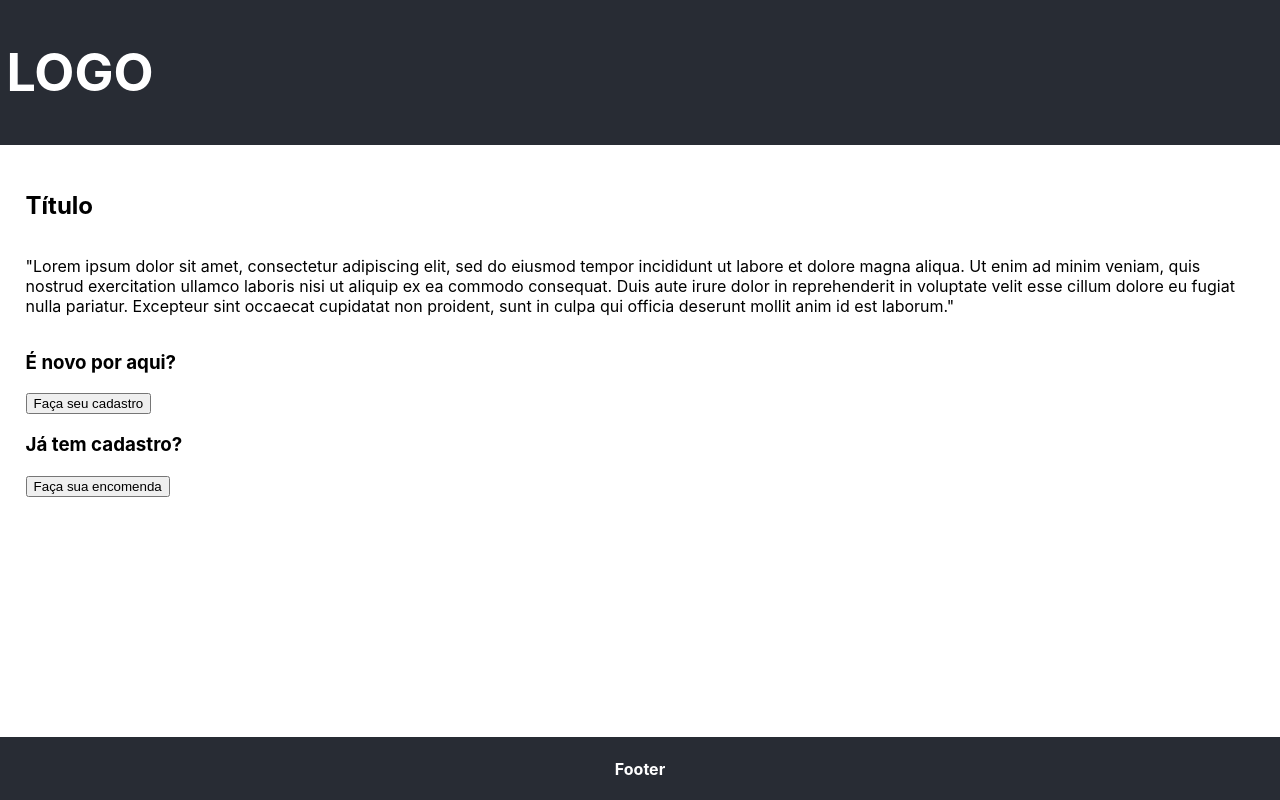
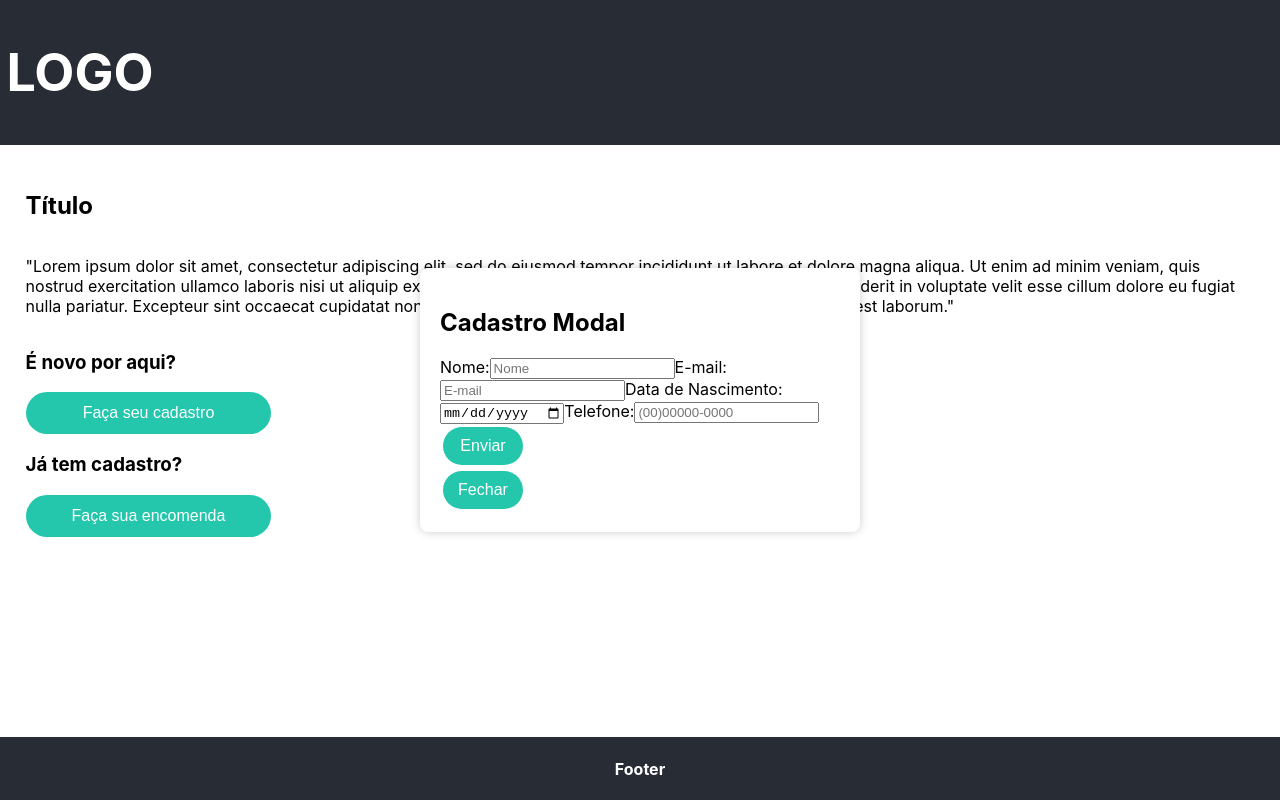
Before and after one commit to casscannelle/hoc-reactform, a React (Create React App) app: page / in a window 1280 px wide. Both pictures are taken after a click on the button "Faça seu cadastro". Built offline with nearby package versions, Linux system fonts and the light colour scheme.

Commit message:
modal cadastros + ajustes css

```diff
--- a/src/App.css
+++ b/src/App.css
@@ -30,32 +30,49 @@
 }
 
 .modal {
-  width: 360px;
-  height: 50%;
-  align-content: center;
-  background-color: #f0f0f0;
-  padding: 25px 25px;
-  border-radius: 15px;
-  box-shadow: -2px 0 5px rgba(0, 0, 0, 0.1);
-  transition: transform 0.3s ease-in-out;
+  position: fixed;
+  top: 50%;
+  left: 50%;
+  transform: translate(-50%, -50%);
+  width: 400px;
+  padding: 20px;
+  background-color: #fff;
+  border-radius: 8px;
+  box-shadow: 0 0 10px rgba(0, 0, 0, 0.2);
   z-index: 1;
 }
 
-.modal .close {
+.btn {
+  font-size: 1rem;
+  align-items: center;
+  border: 0 none;
+  border-radius: 25px;
+  color: #fff;
+  background-color: rgb(36, 199, 172);
   cursor: pointer;
-  position: absolute;
-  top: 10px;
-  right: 10px;
-  font-size: 25px;
-
+  margin-bottom: 0;
+  padding: 12px 20px;
+  width: 20%;
 }
 
-.modal .close:hover {
+.btn:hover {
+  background-color: rgba(46, 143, 127, 0.808);
+}
+
+.btn-modal {
+  font-size: 1rem;
+  align-items: center;
+  border: 0 none;
+  border-radius: 25px;
+  color: #fff;
+  background-color: rgb(36, 199, 172);
   cursor: pointer;
-  position: absolute;
-  top: 10px;
-  right: 10px;
-  font-size: 25px;
-  color: #cf2c2c;
+  margin-bottom: 0;
+  padding: 10px 12px;
+  width: 20%;
+  margin: 3px;
+}
 
+.btn-modal:hover {
+  background-color: rgba(46, 143, 127, 0.808);
 }
--- a/src/App.js
+++ b/src/App.js
@@ -1,8 +1,27 @@
+import React, { useState } from 'react';
 import './App.css';
 import FormInscricao from './components/FormInscricao/FormInscricao';
 import FormEncomenda from './components/FormEncomenda/FormEncomenda';
 
-const App =() => {
+const App = () => {
+  const [isCadastroModalOpen, setIsCadastroModalOpen] = useState(false);
+  const [isEncomendaModalOpen, setIsEncomendaModalOpen] = useState(false);
+
+  const openCadastroModal = () => {
+    setIsCadastroModalOpen(true);
+  };
+
+  const closeCadastroModal = () => {
+    setIsCadastroModalOpen(false);
+  };
+
+  const openEncomendaModal = () => {
+    setIsEncomendaModalOpen(true);
+  };
+
+  const closeEncomendaModal = () => {
+    setIsEncomendaModalOpen(false);
+  };
 
   return (
     <div className="App">
@@ -18,14 +37,34 @@ const App =() => {
         <p>"Lorem ipsum dolor sit amet, consectetur adipiscing elit, sed do eiusmod tempor incididunt ut labore et dolore magna aliqua. Ut enim ad minim veniam, quis nostrud exercitation ullamco laboris nisi ut aliquip ex ea commodo consequat. Duis aute irure dolor in reprehenderit in voluptate velit esse cillum dolore eu fugiat nulla pariatur. Excepteur sint occaecat cupidatat non proident, sunt in culpa qui officia deserunt mollit anim id est laborum."</p>
         <span>
           <h3>É novo por aqui?</h3>
-          <button>Faça seu cadastro</button>
+          <button className='btn' onClick={ () => {openCadastroModal(); closeEncomendaModal()}}>Faça seu cadastro</button>
         </span>
         <span>
           <h3>Já tem cadastro?</h3>
-          <button>Faça sua encomenda</button>
+          <button className='btn' onClick={ () => {openEncomendaModal(); closeCadastroModal()}}>Faça sua encomenda</button>
         </span>
 
       </div>
+      {/* Modais */}
+      {isCadastroModalOpen && (
+        <div className="modal">
+          <div className="modal-content">
+            <h2>Cadastro Modal</h2>
+            <FormInscricao />
+            <button className='btn-modal' onClick={closeCadastroModal}>Fechar</button>
+          </div>
+        </div>
+      )}
+
+      {isEncomendaModalOpen && (
+        <div className="modal">
+          <div className="modal-content">
+            <h2>Encomenda Modal</h2>
+            <FormEncomenda />
+            <button className='btn-modal' onClick={closeEncomendaModal}>Fechar</button>
+          </div>
+        </div>
+      )}
       <div>
           <footer className='footer'>
         <h4>Footer</h4>
--- a/src/components/FormEncomenda/FormEncomenda.js
+++ b/src/components/FormEncomenda/FormEncomenda.js
@@ -49,7 +49,8 @@ const FormEncomenda = () => {
     return (
         <div className="form-container">
             <form onSubmit={onSubmit} className="space-y-8">
-                <label>Nome:</label>
+                <div>
+                    <label>Nome:</label>
                     <input
                     value={nome}
                     onChange={(e) => setNome(e.target.value)}
@@ -59,7 +60,9 @@ const FormEncomenda = () => {
                     required
                     />
                     {!errors.hasOwnProperty('nome') ? null : <p className="error-message">{errors.nome}</p>}
-                <label>E-mail:</label>
+                </div>
+                <div>
+                    <label>E-mail:</label>
                     <input
                     value={email}
                     onChange={(e) => setEmail(e.target.value)}
@@ -68,7 +71,9 @@ const FormEncomenda = () => {
                     placeholder="E-mail"
                     required
                     />
-                <label>Telefone:</label>
+                </div>
+                <div>
+                    <label>Telefone:</label>
                     <input
                     value={telefone}
                     onChange={(e) => setTelefone(e.target.value)}
@@ -77,6 +82,8 @@ const FormEncomenda = () => {
                     placeholder="(00)00000-0000"
                     required
                     />
+                </div>
+                <div>
                 <label>Produto</label>
                     <select
                     value={produto}
@@ -89,7 +96,8 @@ const FormEncomenda = () => {
                         <option value="torta">Torta</option>
                         <option value="sorvete">Sorvete</option>
                     </select>
-
+                </div>
+                <div>
                 <label>Mensagem:</label>
                     <textarea
                     value={mensagem}
@@ -103,9 +111,12 @@ const FormEncomenda = () => {
                     required
                     />
                     {!errors.hasOwnProperty('mensagem') ? null : <p className="error-message">{errors.mensagem}</p>}
-                <button type="submit" disabled={isSubmitting}>
-                    Submit
+                </div>
+                <span>
+                <button className="btn-modal" type="submit" disabled={isSubmitting}>
+                    Enviar
                 </button>
+                </span>
             </form>
         </div>
 
--- a/src/components/FormInscricao/FormInscricao.js
+++ b/src/components/FormInscricao/FormInscricao.js
@@ -87,8 +87,8 @@ const FormInscricao = () => {
                     required
                     />
                     {!errors.hasOwnProperty('telefone') ? null : <p className="error-message">{errors.telefone}</p>}
-                <button type="submit" disabled={isSubmitting}>
-                    Submit
+                <button className="btn-modal" type="submit" disabled={isSubmitting}>
+                    Enviar
                 </button>
             </form>
         </div>
```
Also changed, not shown: src/components/withModal/withModal.js (deleted, +0 -32 lines).
